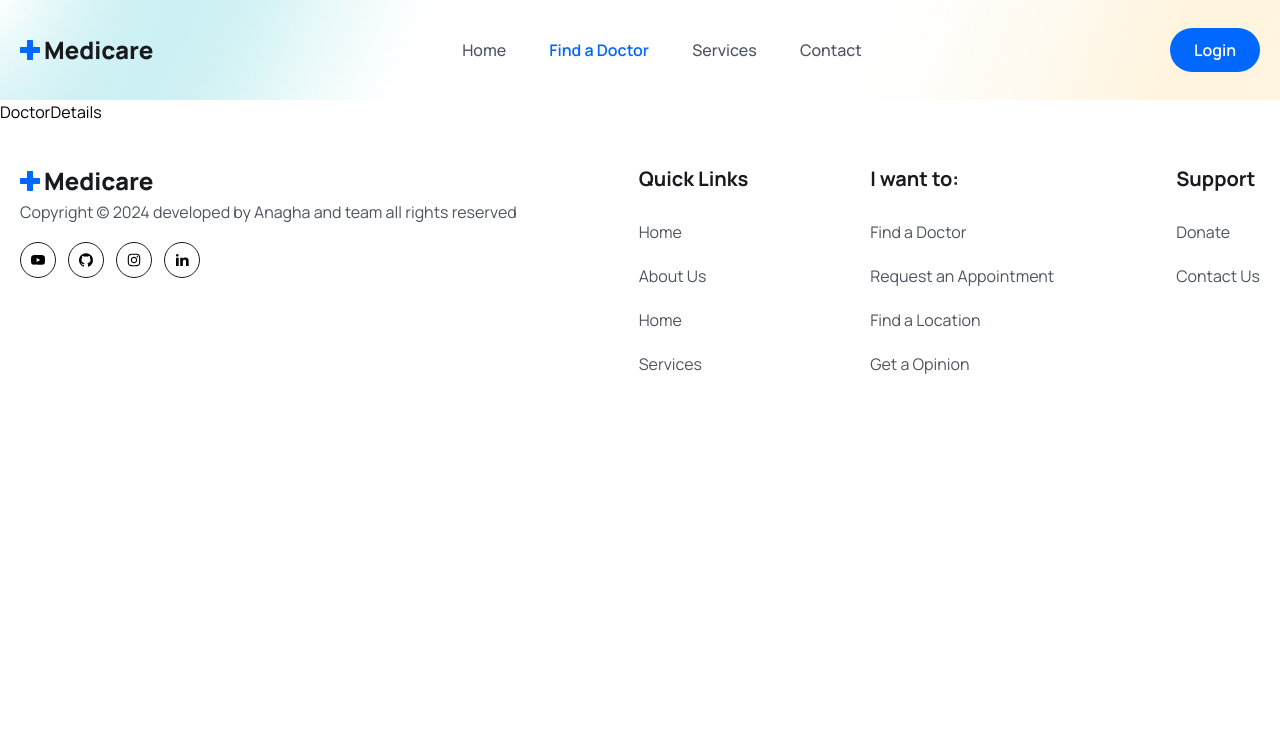
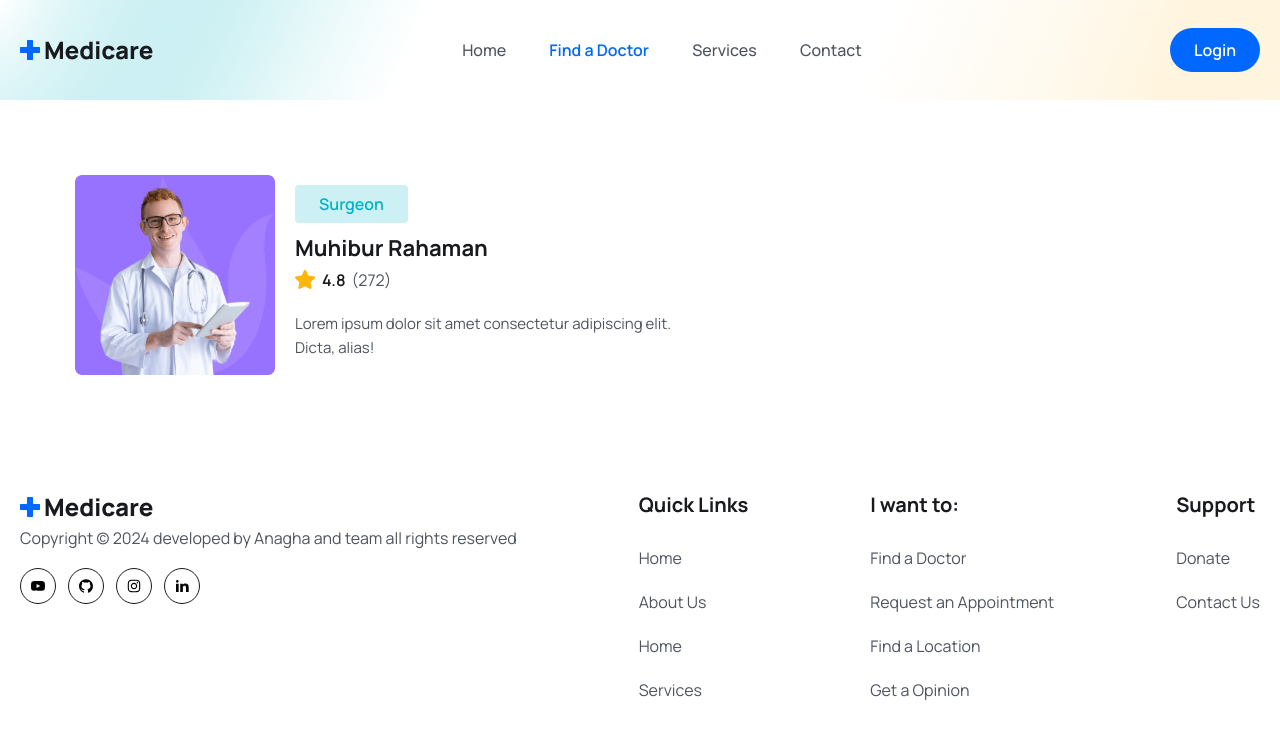
Before and after one commit to HealthcareHubVEC/Healthcare-Hub, a React (Vite) app in the folder frontend/: page /doctors/1 in a window 1280 px wide. Shown: the top 736 px of the page. Built offline with nearby package versions, Linux system fonts and the light colour scheme.

Commit message:
Doctor search

```diff
--- a/frontend/src/components/Services/ServiceList.jsx
+++ b/frontend/src/components/Services/ServiceList.jsx
@@ -3,11 +3,14 @@
 import ServiceCard from "./ServiceCard";
 const ServiceList = () => {
   return (
-  <div className = "grid grid-cols-1 md:grid-cols-2 lg:grid-cols-3 gap-5 lg:gap-[30px] mt-[30px] lg:mt-[55px]">
+    <div className="container">
+      <div className = "grid grid-cols-1 md:grid-cols-2 lg:grid-cols-3 gap-5 lg:gap-[30px] mt-[30px]">
   {services.map((item,index)=>(
   <ServiceCard item={item} index={index} key={index} />
 ))}
 </div>
+    </div>
+
 );
 
 };
--- a/frontend/src/pages/Doctors/DoctorDetails.jsx
+++ b/frontend/src/pages/Doctors/DoctorDetails.jsx
@@ -1,7 +1,48 @@
 import React from 'react';
+import doctorImg from '../../assets/images/doctor-img02.png'
+import starIcon from '../../assets/images/Star.png'
 
 const DoctorDetails = () => {
-  return <div>DoctorDetails</div>;
+  return (
+    <section>
+    <div className="max-w-[1170px] px-5 mx-auto">
+      <div className = "grid md:grid-cols-3 gap-[50px]">
+        <div className = "md:col-span-2">
+          <div className="flex items-center gap-5">
+            <figure className = "max-w-[200px] max-h-[200px]">
+              <img src={ doctorImg } alt = "" className="w-full" />
+            </figure>
+          <div>
+            <span className="bg-[#CCF0F3] text-irisBlueColor py-1 px-6 lg:py-2 lg:px-6 text-[12px]
+          leading-4 lg:text-[16px] lg:leading-7 font-semibold rounded">
+            Surgeon
+            </span>
+            <h3 className = "text-headingColor text-[22px] leading-9 mt-3 font-bold">
+              Muhibur Rahaman
+              </h3>
+              <div className="flex items-center gap-[6px]">
+                <span className="flex items-center gap-[6px] text-[14px] leading-5 lg:text-[16px]
+                lg:leading-7 font-semibold text-headingColor">
+                  <img src = {starIcon} alt = "" /> 4.8
+                </span>
+                <span className="text-[14px] leading-5 lg:text-[16px] lg:leading-7 font-[400]
+                text-textColor">(272)
+                </span>
+              </div>
+              <p className = "text__para text-[14px] leading-6 md:text-[15px] lg:max-w-[390px]">
+                Lorem ipsum dolor sit amet consectetur adipiscing elit.
+                Dicta, alias!
+              </p>
+        </div>
+      </div>
+      </div>
+
+        <div></div>
+      </div>
+    </div>
+  </section>
+  );
+
 };
 
 export default DoctorDetails;
--- a/frontend/src/pages/Doctors/Doctors.jsx
+++ b/frontend/src/pages/Doctors/Doctors.jsx
@@ -1,7 +1,33 @@
-import React from 'react';
+import DoctorCard from './../../components/Doctors/DoctorCard';
+import { doctors } from './../../assets/data/doctors';
+const Doctors = () => {
+  return (
+    <>
+    <section className="bg-[#fff9ea]">
+      <div className="container text-center">
+        <h2 className = "heading">Find a Doctor</h2>
+        <div className="max-w-[570px] mt-[30px] mx-auto bg-[#0066ff2c] rounded-md flex items-center justify-between">
+          <input type = "search" className = "py-4 pl-4 pr-2 bg-transparent w-full focus:outline-none cursor-pointer placeholder:text-textColor"
+          placeholder="Search Doctor"
+          />
+          <button className="btn mt-0 rounded-[0px] rounded-r-md">
+            Search
+          </button>
+        </div>
+      </div>
+    </section>
+    <section>
+      <div className="container">
+      <div className="grid grid-cols-1 sm:grid-cols-2 md:grid-cols-3 lg:grid-cols-4 gap-5">
+        {doctors.map(doctor=> (
+          <DoctorCard key={doctor.id} doctor={doctor} />
+        ))}
+    </div>
+  </div>
+  </section>
+  </>
 
-const Doctors = () => {
-  return <div>Doctors</div>;
+  );
 };
 
 export default Doctors;
--- a/frontend/src/pages/Services.jsx
+++ b/frontend/src/pages/Services.jsx
@@ -1,7 +1,16 @@
-import React from 'react';
+import { services } from '../assets/data/services';
+import ServiceCard from '../components/Services/ServiceCard';
 
 const Services = () => {
-  return <div>Services</div>;
+  return <section>
+    <div className = "container">
+    <div className = "grid grid-cols-1 md:grid-cols-2 lg:grid-cols-3 gap-5 lg:gap-[30px] mt-[30px] lg:mt-[55px]">
+  {services.map((item,index)=>(
+  <ServiceCard item={item} index={index} key={index} />
+))}
+</div>
+    </div>
+  </section>
 };
 
 export default Services;
```
